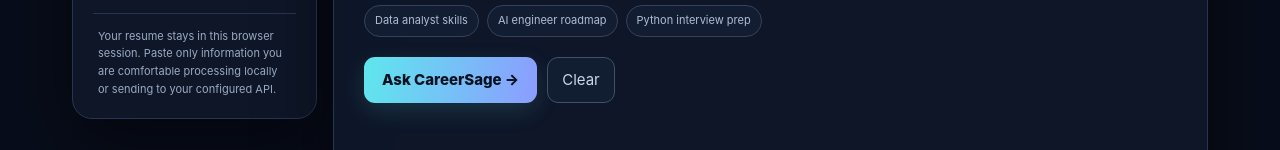
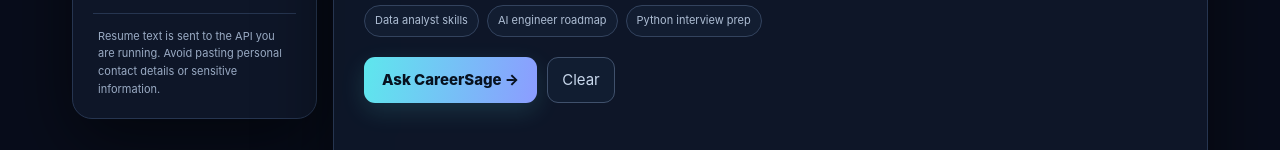
Before and after one commit to AnyalstRushi/careersage-ai, a plain HTML site: page app/static/index.html in a window 1280 px wide. Shown: the part 864-1014 px from the top of the page. Drawn offline with Linux system fonts and the light colour scheme; no server answers.

Commit message:
Clarify resume data handling in chatbot interface

```diff
--- a/app/static/index.html
+++ b/app/static/index.html
@@ -27,7 +27,7 @@ button,input,textarea,select{font:inherit}button{cursor:pointer}.shell{max-width
 <section class="hero"><div><div class="eyebrow">Retrieval-augmented career intelligence</div><h1>Make your next move<br><span class="grad">with evidence.</span></h1><p class="lead">Ask career questions, uncover skill gaps and match roles—with answers grounded in a curated knowledge base, not confident guesses.</p><div class="chips"><span class="chip"><b>✓</b> Source-cited answers</span><span class="chip"><b>✓</b> Scope-aware refusal</span><span class="chip"><b>✓</b> Zero-dependency core</span></div></div>
 <div class="hero-card"><div class="mini-head"><span>CAREERSAGE / LIVE PREVIEW</span><span class="live"><i class="dot"></i> READY</span></div><div class="bubble user">How do I prepare for an AI engineer interview?</div><div class="bubble answer">Start with Python, ML fundamentals, model evaluation and deployment. Follow the role-specific interview guide and verify each recommendation against its source.<br><span class="source">[ai-engineer:interview]</span><span class="source">[ai-engineer:overview]</span></div><div class="mini-head" style="margin-top:14px"><span>RETRIEVE → EXPLAIN → CITE</span><span>01 / 03</span></div></div></section>
 <section class="stats" aria-label="Verified project metrics"><div class="stat"><strong>23/23</strong><span>Automated tests passing</span></div><div class="stat"><strong>35</strong><span>Golden-set evaluation questions</span></div><div class="stat"><strong>9</strong><span>Career role profiles</span></div><div class="stat"><strong>0</strong><span>Core third-party dependencies</span></div></section>
-<section class="workspace" id="workspace"><aside class="side"><h3>Workspace</h3><button class="tab active" data-tab="ask"><span class="ico">✦</span>Ask CareerSage</button><button class="tab" data-tab="gap"><span class="ico">◈</span>Skill gap</button><button class="tab" data-tab="match"><span class="ico">◎</span>Role match</button><div class="side-note">Your resume stays in this browser session. Paste only information you are comfortable processing locally or sending to your configured API.</div></aside>
+<section class="workspace" id="workspace"><aside class="side"><h3>Workspace</h3><button class="tab active" data-tab="ask"><span class="ico">✦</span>Ask CareerSage</button><button class="tab" data-tab="gap"><span class="ico">◈</span>Skill gap</button><button class="tab" data-tab="match"><span class="ico">◎</span>Role match</button><div class="side-note">Resume text is sent to the API you are running. Avoid pasting personal contact details or sensitive information.</div></aside>
 <main class="work"><div class="work-head"><div><h2 id="panelTitle">Ask CareerSage</h2><p id="panelDesc">Get a focused answer with source references you can verify.</p></div><span class="mode">GROUNDED MODE</span></div>
 <section class="panel active" id="panel-ask"><label class="field-label" for="question">What would you like to know?</label><input class="field" id="question" maxlength="500" placeholder="e.g. What skills are required for a data analyst role?"><div class="hint">3–500 characters · Career and role-related questions only</div><div class="samples"><button class="sample" data-question="What skills are required for a data analyst role?">Data analyst skills</button><button class="sample" data-question="Give me an AI engineer roadmap">AI engineer roadmap</button><button class="sample" data-question="Interview questions for a Python developer">Python interview prep</button></div><div class="actions"><button class="primary" id="askBtn">Ask CareerSage →</button><button class="ghost" id="clearAsk">Clear</button></div><div class="status" id="askStatus" role="status" aria-live="polite"></div><div class="result" id="askResult"><div class="result-top"><span>CAREERSAGE RESPONSE</span><span id="askMode">SOURCE-GROUNDED</span></div><div class="result-body" id="askAnswer"></div><div class="result-meta" id="askSources"></div></div></section>
 <section class="panel" id="panel-gap"><label class="field-label" for="role">Choose your target role</label><select id="role" class="field"><option value="">Loading roles…</option></select><label class="field-label" for="resumeGap" style="margin-top:15px">Paste your resume text</label><textarea id="resumeGap" maxlength="20000" placeholder="Paste your skills, experience and project details…"></textarea><div class="hint">At least 10 characters · Avoid including personal contact details</div><div class="actions"><button class="primary" id="gapBtn">Analyze skill gap →</button><button class="ghost" id="clearGap">Clear</button></div><div class="status" id="gapStatus" role="status" aria-live="polite"></div><div class="result" id="gapResult"><div class="result-top"><span>SKILL GAP REPORT</span><span>ROLE ALIGNMENT</span></div><div class="result-body" id="gapBody"></div></div></section>
```
